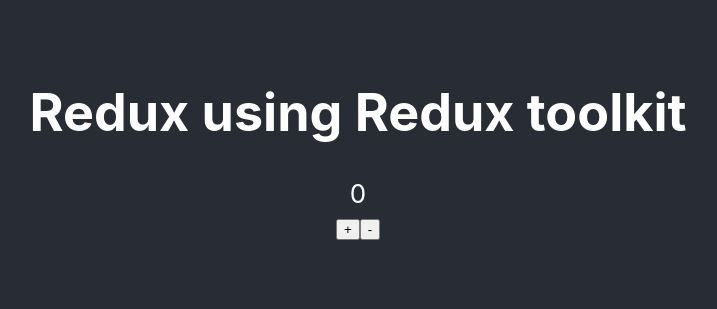
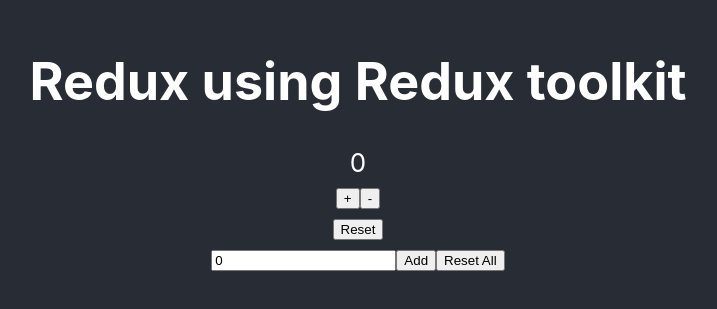
Before and after one commit to Noufaln26/BlogPostsRedux, a React (Create React App) app: page / in a window 1280 px wide. Shown: the part 257-566 px from the top of the page, without its empty margins (282-999 px from the left). Built offline with nearby package versions, Linux system fonts and the light colour scheme.

Commit message:
Added rest all and increse by amount

```diff
--- a/src/features/counter/Counter.js
+++ b/src/features/counter/Counter.js
@@ -1,16 +1,32 @@
-import React from 'react'
+import React,{useState} from 'react'
 import {useSelector,  useDispatch} from 'react-redux';
-import { increment,decrement } from './counterSlice';
+import { increment,decrement,reset, incrementbyamount } from './counterSlice';
 
 function Counter() {
     const count=useSelector((state)=>state.counter.count)
     const dispatch=useDispatch();
+    const [amount, setAmount] = useState(0)
+    const addValue=Number(amount)|| 0;
+
+    const resetAll =()=>{
+        setAmount(0)
+        dispatch(reset())
+
+    }
 
   return ( <>
     <div>{count}</div>
     <div>
         <button onClick={()=>dispatch(increment())}>+</button>
         <button onClick={()=>dispatch(decrement())}>-</button>
+        <div>
+        <button onClick={()=>dispatch(reset())}>Reset</button>
+        </div>
+        <input type="text" value={amount} onChange={(e)=>setAmount(e.target.value)} />
+        <button onClick={()=>dispatch(incrementbyamount(addValue))}>Add</button>
+        <button onClick={resetAll}>Reset All</button>
+
+
     </div>
     </>
   )
--- a/src/features/counter/counterSlice.js
+++ b/src/features/counter/counterSlice.js
@@ -15,9 +15,15 @@
     decrement: (state) => {
       state.count -= 1;
     },
+    reset: (state) =>{
+        state.count=0;
+    },
+    incrementbyamount: (state,action) =>{
+        state.count += action.payload
+    }
   },
 
 });
-export const { increment, decrement } = counterSlice.actions;
+export const { increment, decrement,reset,incrementbyamount} = counterSlice.actions;
 
 export default counterSlice.reducer;
```
